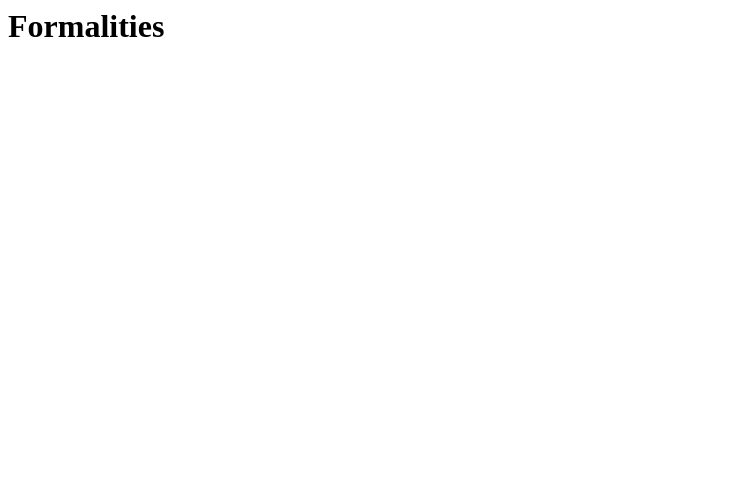
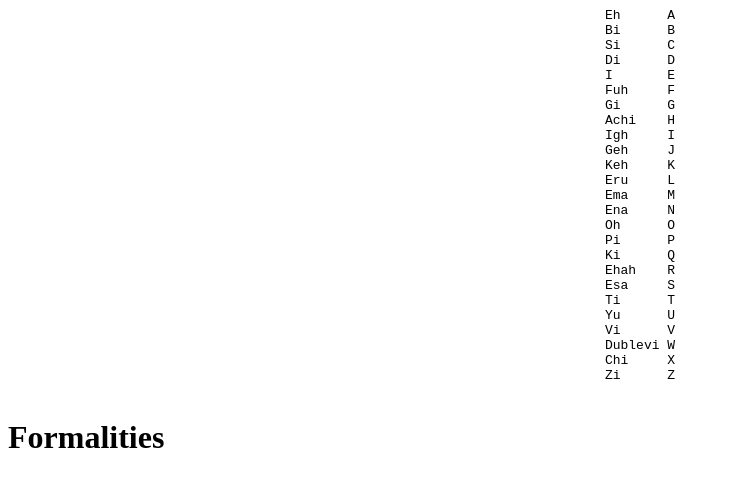
Before and after one commit to LWFlouisa/Second-Generational-Hafestra, a plain HTML site: page index.html in a window 1280 px wide. Shown: the whole page, without its empty margins (0-730 px from the left). Drawn offline with Linux system fonts and the light colour scheme.

Commit message:
Update index.html

```diff
--- a/index.html
+++ b/index.html
@@ -3,6 +3,36 @@
     <title>Learn Hafestra</title>
   </head>
   <body>
+    <center>
+    <h1></h1>
+    <pre>
+Eh      A
+Bi      B
+Si      C
+Di      D
+I       E
+Fuh     F
+Gi      G
+Achi    H
+Igh     I
+Geh     J
+Keh     K
+Eru     L
+Ema     M
+Ena     N
+Oh      O
+Pi      P
+Ki      Q
+Ehah    R
+Esa     S
+Ti      T
+Yu      U
+Vi      V
+Dublevi W
+Chi     X
+Zi      Z
+    </pre>
+    </center>
     <h1>Formalities</h1>
     <pre>
     </pre>
```
